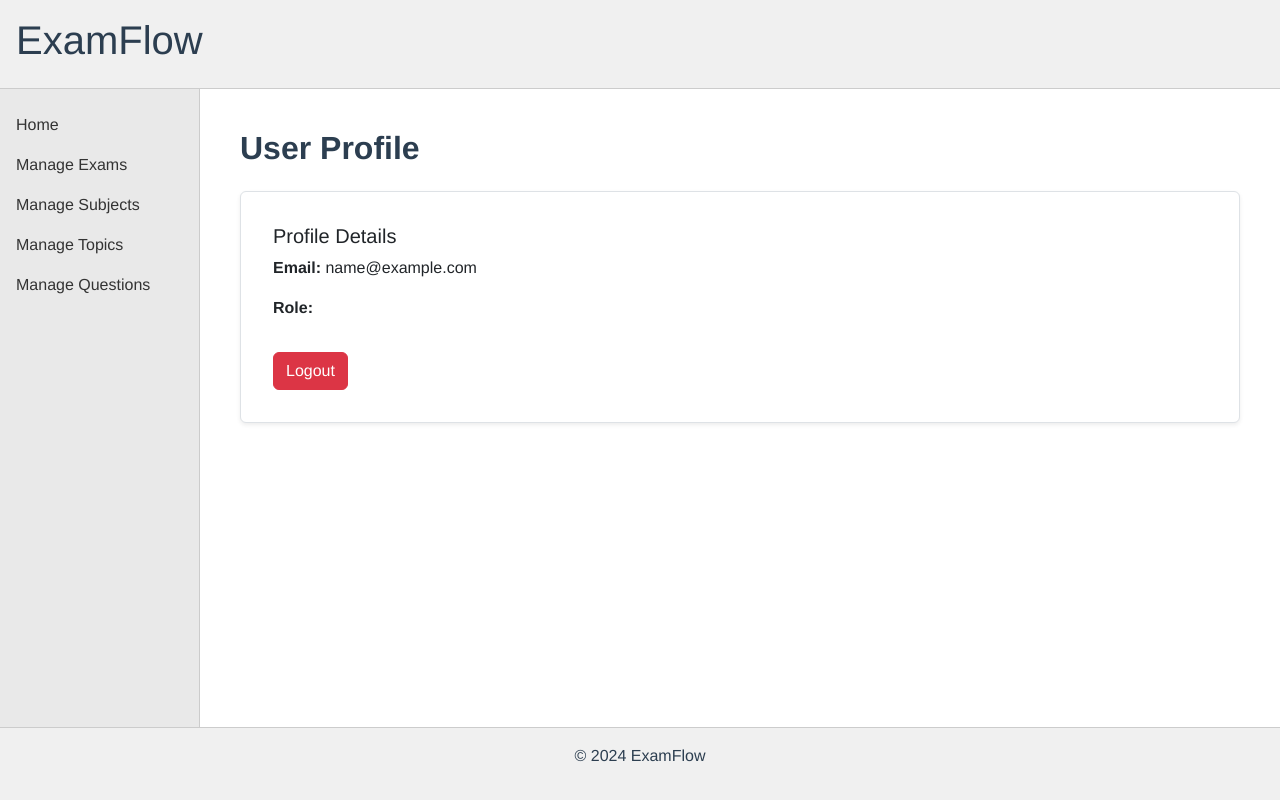
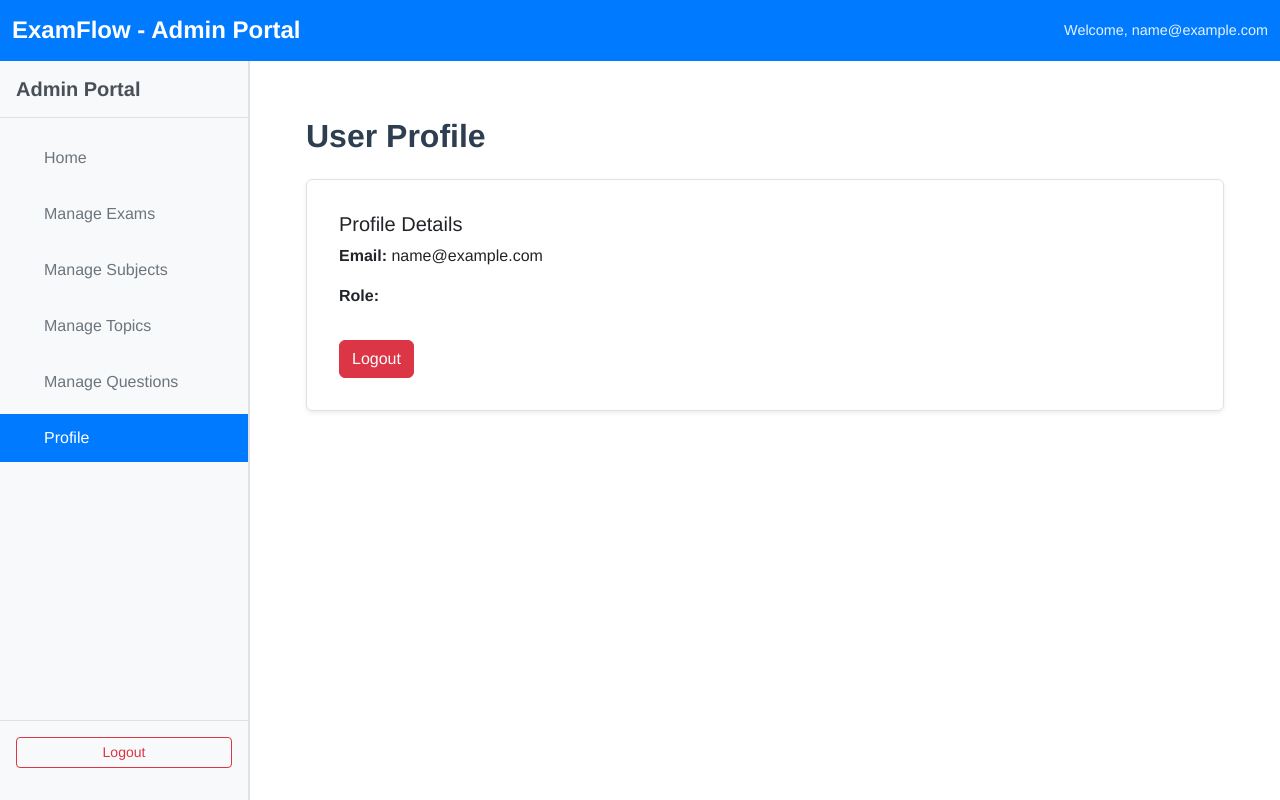
Before and after one commit to Dev-Sugaray/dl4all_cbt_backend, a Vue app in the folder frontend/: page /#/profile in a window 1280 px wide. Built offline with nearby package versions, Linux system fonts and the light colour scheme; no server answers; sample sign-in values are in the browser's storage.

Commit message:
feat: Refactor layouts and navigation for improved admin interface and user experience

```diff
--- a/frontend/src/App.vue
+++ b/frontend/src/App.vue
@@ -1,9 +1,8 @@
 <template>
-  <AppLayout />
+  <router-view />
 </template>
 
 <script setup>
-import AppLayout from './components/AppLayout.vue'
 import { useRouter } from 'vue-router'
 const router = useRouter()
 router.replace({ name: 'login' })
--- /dev/null
+++ b/frontend/src/components/AdminNavigation.vue
@@ -0,0 +1,165 @@
+<template>
+  <nav class="admin-navigation">
+    <div class="nav-header">
+      <h2 class="nav-title">Admin Portal</h2>
+    </div>
+
+    <ul class="nav-menu">
+      <li class="nav-item">
+        <router-link
+          to="/"
+          class="nav-link"
+          :class="{ active: $route.path === '/' }"
+        >
+          <i class="fas fa-home"></i>
+          Home
+        </router-link>
+      </li>
+
+      <li class="nav-item">
+        <router-link
+          to="/manage-exams"
+          class="nav-link"
+          :class="{ active: $route.path.startsWith('/manage-exams') }"
+        >
+          <i class="fas fa-file-alt"></i>
+          Manage Exams
+        </router-link>
+      </li>
+
+      <li class="nav-item">
+        <router-link
+          to="/manage-subjects"
+          class="nav-link"
+          :class="{ active: $route.path.startsWith('/manage-subjects') }"
+        >
+          <i class="fas fa-book"></i>
+          Manage Subjects
+        </router-link>
+      </li>
+
+      <li class="nav-item">
+        <router-link
+          to="/manage-topics"
+          class="nav-link"
+          :class="{ active: $route.path.startsWith('/manage-topics') }"
+        >
+          <i class="fas fa-lightbulb"></i>
+          Manage Topics
+        </router-link>
+      </li>
+
+      <li class="nav-item">
+        <router-link
+          to="/manage-questions"
+          class="nav-link"
+          :class="{ active: $route.path.startsWith('/manage-questions') }"
+        >
+          <i class="fas fa-question-circle"></i>
+          Manage Questions
+        </router-link>
+      </li>
+
+      <li class="nav-item">
+        <router-link
+          to="/profile"
+          class="nav-link"
+          :class="{ active: $route.path === '/profile' }"
+        >
+          <i class="fas fa-user"></i>
+          Profile
+        </router-link>
+      </li>
+    </ul>
+
+    <div class="nav-footer">
+      <button @click="handleLogout" class="btn btn-outline-danger btn-sm">
+        <i class="fas fa-sign-out-alt"></i>
+        Logout
+      </button>
+    </div>
+  </nav>
+</template>
+
+<script setup>
+import { useRouter } from 'vue-router'
+import { useAuthStore } from '@/stores/authStore'
+
+const router = useRouter()
+const authStore = useAuthStore()
+
+const handleLogout = () => {
+  authStore.logout()
+  router.push({ name: 'login' })
+}
+</script>
+
+<style scoped>
+.admin-navigation {
+  background-color: #f8f9fa;
+  border-right: 1px solid #dee2e6;
+  height: 100%;
+  display: flex;
+  flex-direction: column;
+  padding: 1rem 0;
+}
+
+.nav-header {
+  padding: 0 1rem 1rem;
+  border-bottom: 1px solid #dee2e6;
+  margin-bottom: 1rem;
+}
+
+.nav-title {
+  font-size: 1.25rem;
+  font-weight: 600;
+  color: #495057;
+  margin: 0;
+}
+
+.nav-menu {
+  list-style: none;
+  padding: 0;
+  margin: 0;
+  flex: 1;
+}
+
+.nav-item {
+  margin-bottom: 0.5rem;
+}
+
+.nav-link {
+  display: flex;
+  align-items: center;
+  padding: 0.75rem 1rem;
+  color: #6c757d;
+  text-decoration: none;
+  transition: all 0.2s ease;
+}
+
+.nav-link:hover {
+  background-color: #e9ecef;
+  color: #495057;
+}
+
+.nav-link.active {
+  background-color: #007bff;
+  color: white;
+}
+
+.nav-link i {
+  margin-right: 0.75rem;
+  width: 1rem;
+  text-align: center;
+}
+
+.nav-footer {
+  padding: 1rem;
+  border-top: 1px solid #dee2e6;
+  margin-top: auto;
+}
+
+.nav-footer .btn {
+  width: 100%;
+}
+</style>
--- a/frontend/src/components/AppLayout.vue
+++ b/frontend/src/components/AppLayout.vue
@@ -1,97 +1,109 @@
 <template>
   <div class="app-layout">
-    <header v-if="showLayout" class="app-header">
-      <!-- Header content will go here -->
-      <h1>ExamFlow</h1>
+    <header class="app-header">
+      <div class="container-fluid">
+        <div class="row align-items-center">
+          <div class="col-6">
+            <h1 class="header-title">ExamFlow - Admin Portal</h1>
+          </div>
+          <div class="col-6 text-end">
+            <span class="user-info" v-if="authStore.user">
+              Welcome, {{ authStore.user.full_name || authStore.user.email || authStore.user.user_id }}
+            </span>
+          </div>
+        </div>
+      </div>
     </header>
 
-    <aside v-if="showLayout" class="app-sidebar">
-      <!-- Sidebar content will go here -->
-      <nav>
-        <ul>
-          <li><router-link to="/">Home</router-link></li>
-          <li><router-link to="/manage-exams">Manage Exams</router-link></li>
-          <li><router-link to="/manage-subjects">Manage Subjects</router-link></li>
-          <li><router-link to="/manage-topics">Manage Topics</router-link></li>
-          <li><router-link to="/manage-questions">Manage Questions</router-link></li>
-          <!-- Other navigation links will be added later -->
-        </ul>
-      </nav>
-    </aside>
+    <div class="app-body">
+      <aside class="app-sidebar">
+        <AdminNavigation />
+      </aside>
 
-    <main class="main-content">
-      <!-- The router-view will render the current route's component here -->
-      <router-view></router-view>
-    </main>
-
-    <footer v-if="showLayout" class="app-footer">
-      <!-- Footer content will go here -->
-      <p>&copy; 2024 ExamFlow</p>
-    </footer>
+      <main class="app-main">
+        <router-view />
+      </main>
+    </div>
   </div>
 </template>
 
 <script setup>
-import { useRoute } from 'vue-router'
-const route = useRoute()
-// Hide layout for login/register and student routes (student routes have their own layout)
-const showLayout = !['login', 'register'].includes(route.name) && !route.path.startsWith('/student')
+import { useAuthStore } from '@/stores/authStore'
+import AdminNavigation from './AdminNavigation.vue'
+
+const authStore = useAuthStore()
 </script>
 
 <style scoped>
 .app-layout {
-  display: grid;
-  grid-template-areas:
-    "header header"
-    "sidebar main"
-    "footer footer";
-  grid-template-rows: auto 1fr auto;
-  grid-template-columns: 200px 1fr; /* Sidebar width and main content */
+  display: flex;
+  flex-direction: column;
   min-height: 100vh;
 }
 
 .app-header {
-  grid-area: header;
-  background-color: #f0f0f0;
-  padding: 1rem;
-  border-bottom: 1px solid #ccc;
+  background-color: #007bff;
+  color: white;
+  padding: 1rem 0;
+  box-shadow: 0 2px 4px rgba(0,0,0,0.1);
+}
+
+.header-title {
+  font-size: 1.5rem;
+  font-weight: 600;
+  margin: 0;
+}
+
+.user-info {
+  font-size: 0.9rem;
+  opacity: 0.9;
+}
+
+.app-body {
+  display: flex;
+  flex: 1;
 }
 
 .app-sidebar {
-  grid-area: sidebar;
-  background-color: #e9e9e9;
-  padding: 1rem;
-  border-right: 1px solid #ccc;
+  width: 250px;
+  background-color: #f8f9fa;
+  border-right: 1px solid #dee2e6;
 }
 
-.app-sidebar ul {
-  list-style: none;
-  padding: 0;
-  margin: 0;
+.app-main {
+  flex: 1;
+  padding: 2rem;
+  background-color: #ffffff;
+  overflow-y: auto;
 }
 
-.app-sidebar li a {
-  display: block;
-  padding: 0.5rem 0;
-  text-decoration: none;
-  color: #333;
+/* Responsive design */
+@media (max-width: 768px) {
+  .app-sidebar {
+    width: 200px;
+  }
+
+  .app-main {
+    padding: 1rem;
+  }
+
+  .header-title {
+    font-size: 1.25rem;
+  }
 }
 
-.app-sidebar li a:hover {
-  color: #007bff;
-}
+@media (max-width: 576px) {
+  .app-body {
+    flex-direction: column;
+  }
 
-.main-content {
-  grid-area: main;
-  padding: 1rem;
-  overflow-y: auto; /* Allows scrolling for content longer than the viewport */
-}
+  .app-sidebar {
+    width: 100%;
+    order: 2;
+  }
 
-.app-footer {
-  grid-area: footer;
-  background-color: #f0f0f0;
-  padding: 1rem;
-  text-align: center;
-  border-top: 1px solid #ccc;
+  .app-main {
+    order: 1;
+  }
 }
 </style>
--- a/frontend/src/components/StudentLayout.vue
+++ b/frontend/src/components/StudentLayout.vue
@@ -8,7 +8,7 @@
           </div>
           <div class="col-6 text-end">
             <span class="user-info" v-if="authStore.user">
-              Welcome, {{ authStore.user.name || authStore.user.username }}
+              Welcome, {{ authStore.user.full_name || authStore.user.email || authStore.user.user_id }}
             </span>
           </div>
         </div>
--- a/frontend/src/router/index.js
+++ b/frontend/src/router/index.js
@@ -1,17 +1,22 @@
 import { createRouter, createWebHashHistory } from 'vue-router';
-import { useAuthStore } from '../stores/authStore'; // Ensure this path is correct
+import { useAuthStore } from '../stores/authStore';
+
+// Layouts
+import AppLayout from '../components/AppLayout.vue';
+import StudentLayout from '../components/StudentLayout.vue';
+
+// Views
 import HomeView from '../views/HomeView.vue';
 import LoginView from '../views/Login.vue';
 import RegisterView from '../views/Register.vue';
 import ProfileView from '../views/Profile.vue';
 import ManageExamsView from '../views/ManageExams.vue';
 import ManageSubjectsView from '../views/ManageSubjects.vue';
-import ManageExamSubjectsView from '../views/ManageExamSubjects.vue'; // Import the new view
+import ManageExamSubjectsView from '../views/ManageExamSubjects.vue';
 import ManageTopicsView from '../views/ManageTopics.vue';
 import ManageQuestionsView from '../views/ManageQuestions.vue';
 
-// Student views
-import StudentLayout from '../components/StudentLayout.vue';
+// Student Views
 import StudentDashboard from '../views/student/StudentDashboard.vue';
 import ExamTaking from '../views/student/ExamTaking.vue';
 import ExamResults from '../views/student/ExamResults.vue';
@@ -19,61 +24,60 @@ import StudentProfile from '../views/student/StudentProfile.vue';
 
 const routes = [
   {
-    path: '/',
-    name: 'home',
-    component: HomeView,
-  },
-  {
     path: '/login',
     name: 'login',
     component: LoginView,
-    meta: { requiresGuest: true }, // For redirecting authenticated users
+    meta: { requiresGuest: true },
   },
   {
     path: '/register',
     name: 'register',
     component: RegisterView,
-    meta: { requiresGuest: true }, // For redirecting authenticated users
+    meta: { requiresGuest: true },
   },
   {
-    path: '/profile',
+    path: '/',
+    component: AppLayout, // This will be the layout for admin/general routes
+    meta: { requiresAuth: true }, // All children will require auth
+    children: [
+      {
+        path: '',
+        name: 'home',
+        component: HomeView,
+      },
+      {
+        path: 'profile',
         name: 'profile',
         component: ProfileView,
-    meta: { requiresAuth: true },
       },
       {
-    path: '/manage-exams',
-    name: 'ManageExams', // Consistent naming with component if possible
+        path: 'manage-exams',
+        name: 'ManageExams',
         component: ManageExamsView,
-    meta: { requiresAuth: true },
       },
       {
-    // Route for managing subjects of a specific exam
-    path: '/manage-exams/:exam_id/subjects',
+        path: 'manage-exams/:exam_id/subjects',
         name: 'ManageExamSubjects',
         component: ManageExamSubjectsView,
-    props: true, // Pass route params as props to the component
-    meta: { requiresAuth: true },
+        props: true,
       },
       {
-    path: '/manage-subjects',
-    name: 'ManageSubjects', // Consistent naming
+        path: 'manage-subjects',
+        name: 'ManageSubjects',
         component: ManageSubjectsView,
-    meta: { requiresAuth: true }, // Assuming this also requires authentication
       },
       {
-    path: '/manage-topics',
+        path: 'manage-topics',
         name: 'ManageTopics',
         component: ManageTopicsView,
-    meta: { requiresAuth: true },
       },
       {
-    path: '/manage-questions',
+        path: 'manage-questions',
         name: 'ManageQuestions',
         component: ManageQuestionsView,
-    meta: { requiresAuth: true },
       },
-  // Student routes with nested layout
+    ],
+  },
   {
     path: '/student',
     component: StudentLayout,
@@ -87,34 +91,29 @@ const routes = [
         path: 'dashboard',
         name: 'StudentDashboard',
         component: StudentDashboard,
-        meta: { requiresAuth: true, requiresStudent: true }
       },
       {
         path: 'exam/:id',
         name: 'ExamTaking',
         component: ExamTaking,
         props: true,
-        meta: { requiresAuth: true, requiresStudent: true }
       },
       {
         path: 'results',
         name: 'StudentResults',
         component: ExamResults,
-        meta: { requiresAuth: true, requiresStudent: true }
       },
       {
         path: 'profile',
         name: 'StudentProfile',
         component: StudentProfile,
-        meta: { requiresAuth: true, requiresStudent: true }
       }
     ]
   },
-  // Add other routes here later
 ];
 
 const router = createRouter({
-  history: createWebHashHistory(), // AGENTS.md specifies hash mode
+  history: createWebHashHistory(),
   routes,
 });
 
@@ -122,35 +121,28 @@ const router = createRouter({
 router.beforeEach(async (to, from, next) => {
   const authStore = useAuthStore();
 
-  // Attempt to initialize auth state from localStorage on page load/refresh
-  // This needs to be done carefully to avoid infinite loops if initAuth itself navigates
   if (!authStore.getIsAuthenticated && localStorage.getItem('token')) {
-    await authStore.initAuth(); // initAuth will set isAuthenticated if token is valid
+    await authStore.initAuth();
   }
 
   const isAuthenticated = authStore.getIsAuthenticated;
   const user = authStore.getUser;
 
   if (to.meta.requiresAuth && !isAuthenticated) {
-    // If route requires auth and user is not authenticated, redirect to login
     next({ name: 'login' });
   } else if (to.meta.requiresGuest && isAuthenticated) {
-    // If route is for guests (login, register) and user is authenticated, redirect based on user role
     if (user && user.user_role === 'student') {
       next({ name: 'StudentDashboard' });
     } else {
       next({ name: 'profile' });
     }
   } else if (to.meta.requiresStudent && isAuthenticated) {
-    // Check if user is a student for student-specific routes
     if (!user || user.user_role !== 'student') {
-      // If user is not a student, redirect to appropriate dashboard
       next({ name: 'profile' });
     } else {
       next();
     }
   } else {
-    // Otherwise, proceed as normal
     next();
   }
 });
--- a/frontend/src/stores/authStore.js
+++ b/frontend/src/stores/authStore.js
@@ -37,7 +37,10 @@ export const useAuthStore = defineStore('auth', {
 
         axios.defaults.headers.common['Authorization'] = `Bearer ${token}`;
 
-        return { success: true, user };
+        // Fetch full user profile immediately after successful login
+        await this.fetchUser();
+
+        return { success: true, user: this.user };
       } catch (error) {
         const errorMessage = error.response?.data?.message || error.response?.data?.error || 'Login failed';
         this.setError(errorMessage);
```
Also changed, not shown: 1 other file (tests, documents, lock files or other folders). Lines whose indentation alone changed are shown as unchanged.
